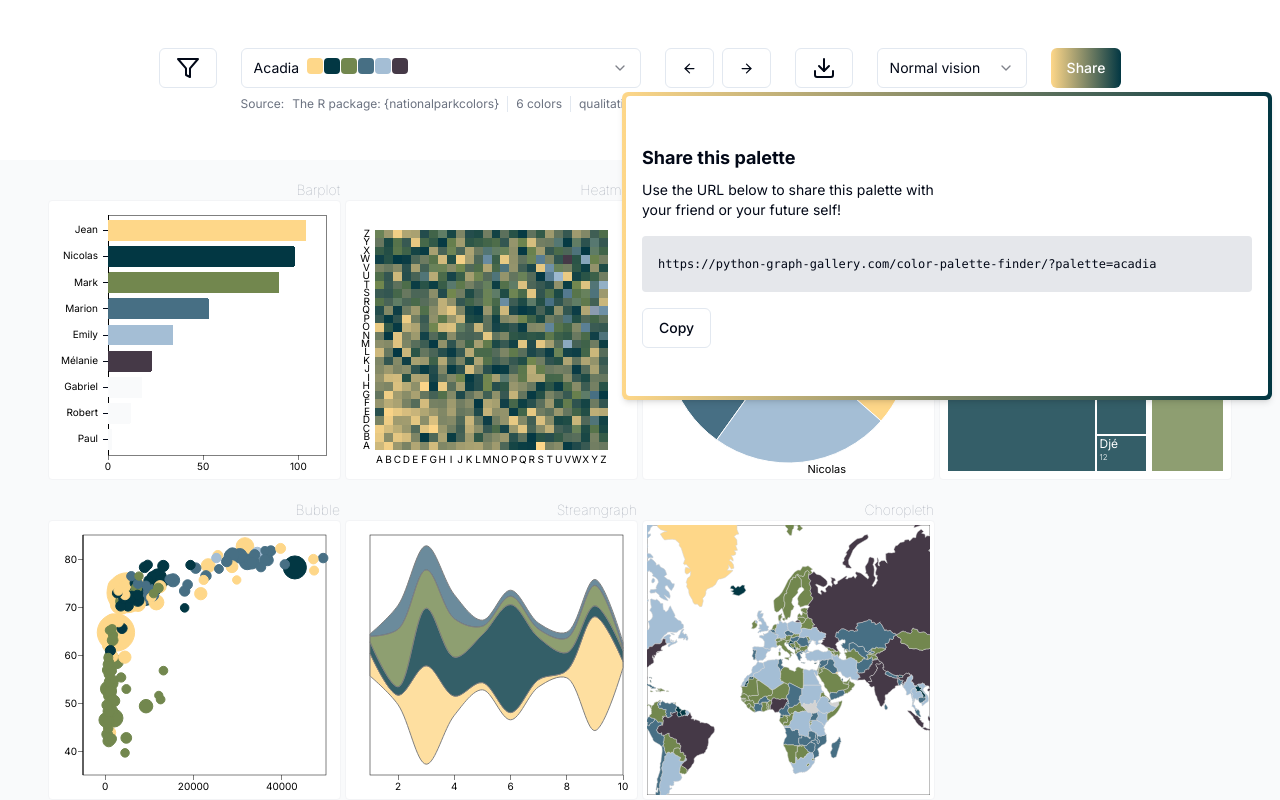
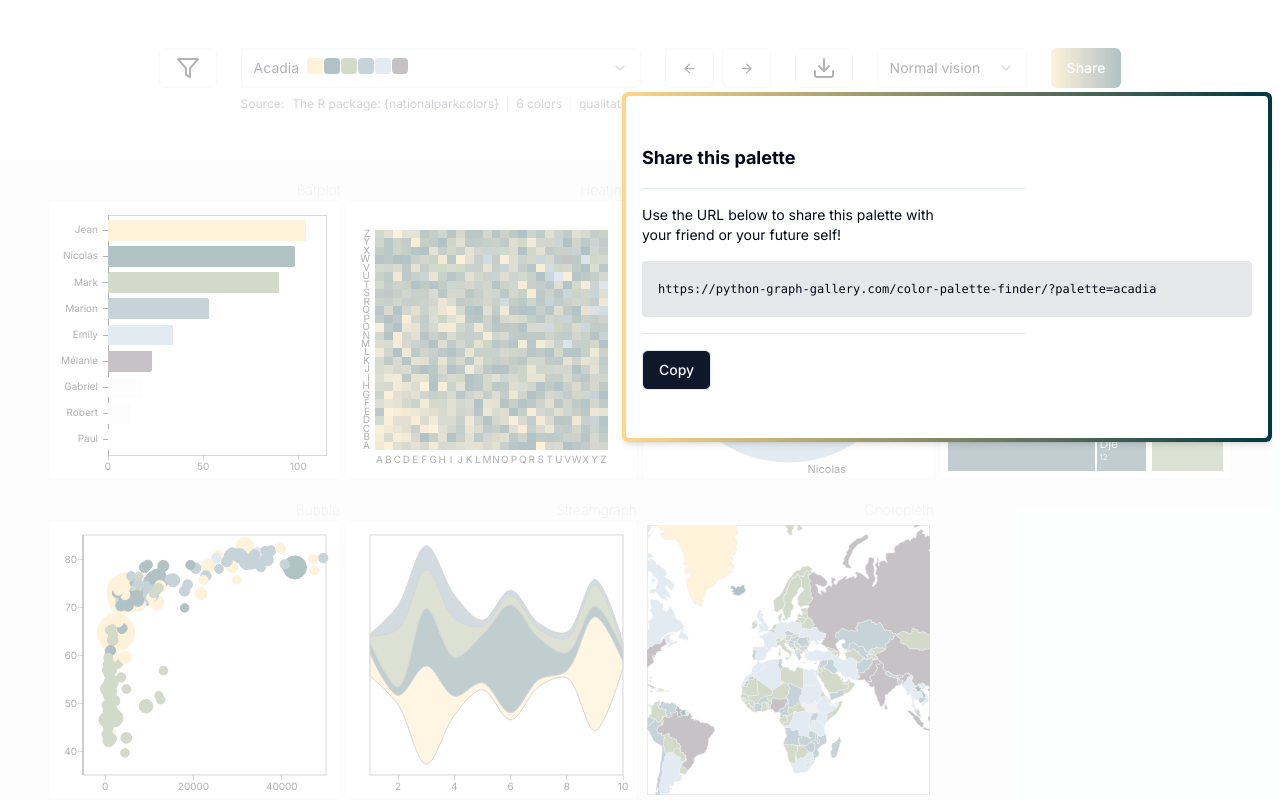
Before and after one commit to holtzy/dataviz-color-finder, a Next.js app: page /dataviz-color-finder/ in a window 1280 px wide. Both pictures are taken after a click on the button "Share". Shown: the top 800 px of the page. Built offline with nearby package versions, Linux system fonts and the light colour scheme.

Commit message:
better share button

```diff
--- a/src/app/page.tsx
+++ b/src/app/page.tsx
@@ -304,6 +304,7 @@ export default function Home() {
     <ShareButton
       selectedColorObject={selectedColorObject}
       selectedLanguage={selectedLanguage}
+      setAppOpacity={setAppOpacity}
     />
   );
 
--- a/src/components/SeeCodeDialogButton.tsx
+++ b/src/components/SeeCodeDialogButton.tsx
@@ -21,9 +21,9 @@ import {
   getStreamchartCodeR,
   getTreemapCodeR,
 } from "@/lib/get-chart-code-R";
-import { PalettePreview } from "./ColorPaletteSelectButton";
 import { CodeSnippet } from "./CodeSnippet";
 import { HorizontalSeparator } from "./HorizontalSeparator";
+import { LOWER_OPACITY } from "@/lib/utils";
 
 type SeeCodeDialogButtonProps = {
   palette: ColorPalette;
@@ -170,7 +170,7 @@ export const SeeCodeDialogButton = ({
   );
 
   return (
-    <Popover onOpenChange={(open) => setAppOpacity(open ? 0.3 : 1)}>
+    <Popover onOpenChange={(open) => setAppOpacity(open ? LOWER_OPACITY : 1)}>
       <PopoverTrigger asChild>
         <Button>
           <Code size={15} />
--- a/src/components/ShareButton.tsx
+++ b/src/components/ShareButton.tsx
@@ -3,15 +3,19 @@ import { ColorPalette } from "@/data/color-palette-list";
 import { Popover, PopoverContent, PopoverTrigger } from "./ui/popover";
 import { useEffect, useState } from "react";
 import Confetti from "./Confetti";
+import { HorizontalSeparator } from "./HorizontalSeparator";
+import { LOWER_OPACITY } from "@/lib/utils";
 
 type ShareButtonProps = {
   selectedColorObject: ColorPalette;
   selectedLanguage: "r" | "python";
+  setAppOpacity: (opacity: number) => void;
 };
 
 export const ShareButton = ({
   selectedColorObject,
   selectedLanguage,
+  setAppOpacity,
 }: ShareButtonProps) => {
   const [text, setText] = useState("Copy");
 
@@ -26,7 +30,6 @@ export const ShareButton = ({
 
   const copyButton = (
     <Button
-      variant={"outline"}
       className="relative border inline"
       onClick={() => {
         navigator.clipboard.writeText(targetUrl);
@@ -39,7 +42,12 @@ export const ShareButton = ({
   );
 
   return (
-    <Popover onOpenChange={() => setText("Copy")}>
+    <Popover
+      onOpenChange={(open) => {
+        setAppOpacity(open ? LOWER_OPACITY : 1);
+        setText("Copy");
+      }}
+    >
       <PopoverTrigger asChild>
         <Button
           className=" text-white "
@@ -69,8 +77,8 @@ export const ShareButton = ({
         <div className="py-12 px-4 w-full bg-white rounded p-2 ">
           {/* Content */}
           <div className="font-bold text-lg">Share this palette</div>
-
-          <p className="text-sm pt-2">
+          <HorizontalSeparator />
+          <p className="text-sm">
             Use the URL below to share this palette with
             <br />
             your friend or your future self!
@@ -81,7 +89,7 @@ export const ShareButton = ({
               <code>{targetUrl}</code>
             </pre>
           </div>
-
+          <HorizontalSeparator />
           {copyButton}
         </div>
       </PopoverContent>
--- a/src/lib/utils.ts
+++ b/src/lib/utils.ts
@@ -12,3 +12,5 @@ export const formatPaletteName = (name: string) => {
     .map(word => word.charAt(0).toUpperCase() + word.slice(1)) // Capitalize the first letter of each word
     .join(' '); // Join the array back into a single string
 }
+
+export const LOWER_OPACITY = .3
```
